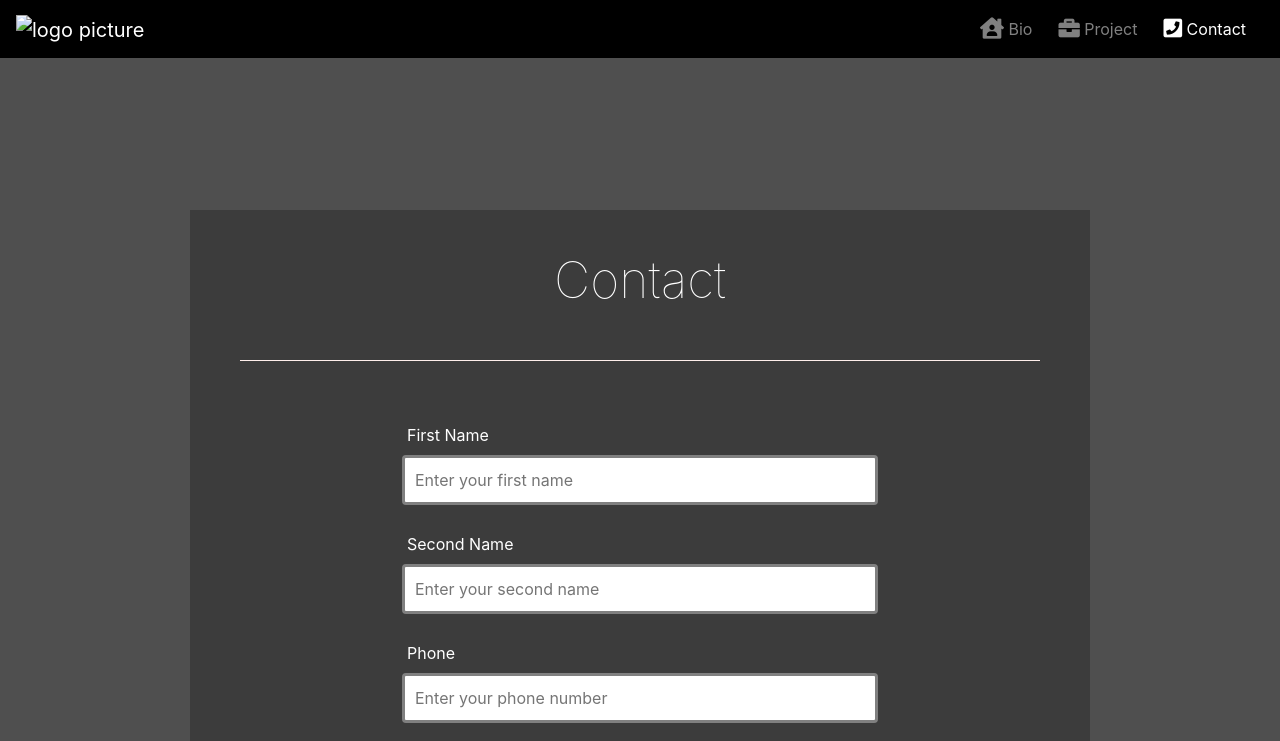
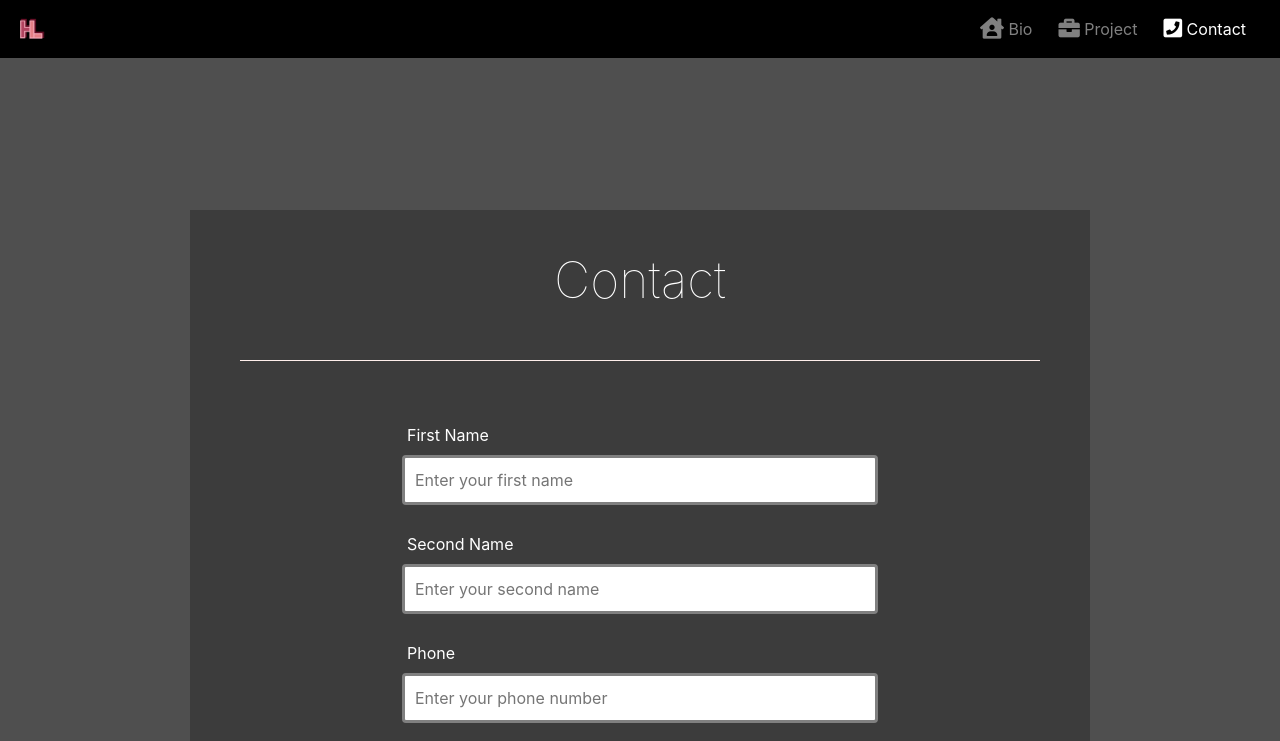
Before and after one commit to HeesooLim/Assignment3, a website: page contact.html in a window 1280 px wide. Shown: the top 741 px of the page. Drawn offline with nearby package versions, Linux system fonts and the light colour scheme; the site is published under a folder, as on GitHub Pages, so addresses that start at the root find nothing.

Commit message:
Update contact.html

```diff
--- a/contact.html
+++ b/contact.html
@@ -25,7 +25,7 @@
   <header>
     <nav class="navbar fixed-top navbar-expand-lg navbar-dark">
         <a class="navbar-brand" href="index.html">
-          <img src="/Assets/logo.png" width="30" height="30" alt="logo picture" loading="lazy">
+          <img src="Assets/logo.png" width="30" height="30" alt="logo picture" loading="lazy">
         </a>
 
         <button class="navbar-toggler" type="button" data-toggle="collapse" data-target="#navbarSupportedContent" aria-controls="navbarSupportedContent" aria-expanded="false" aria-label="Toggle navigation">
```
